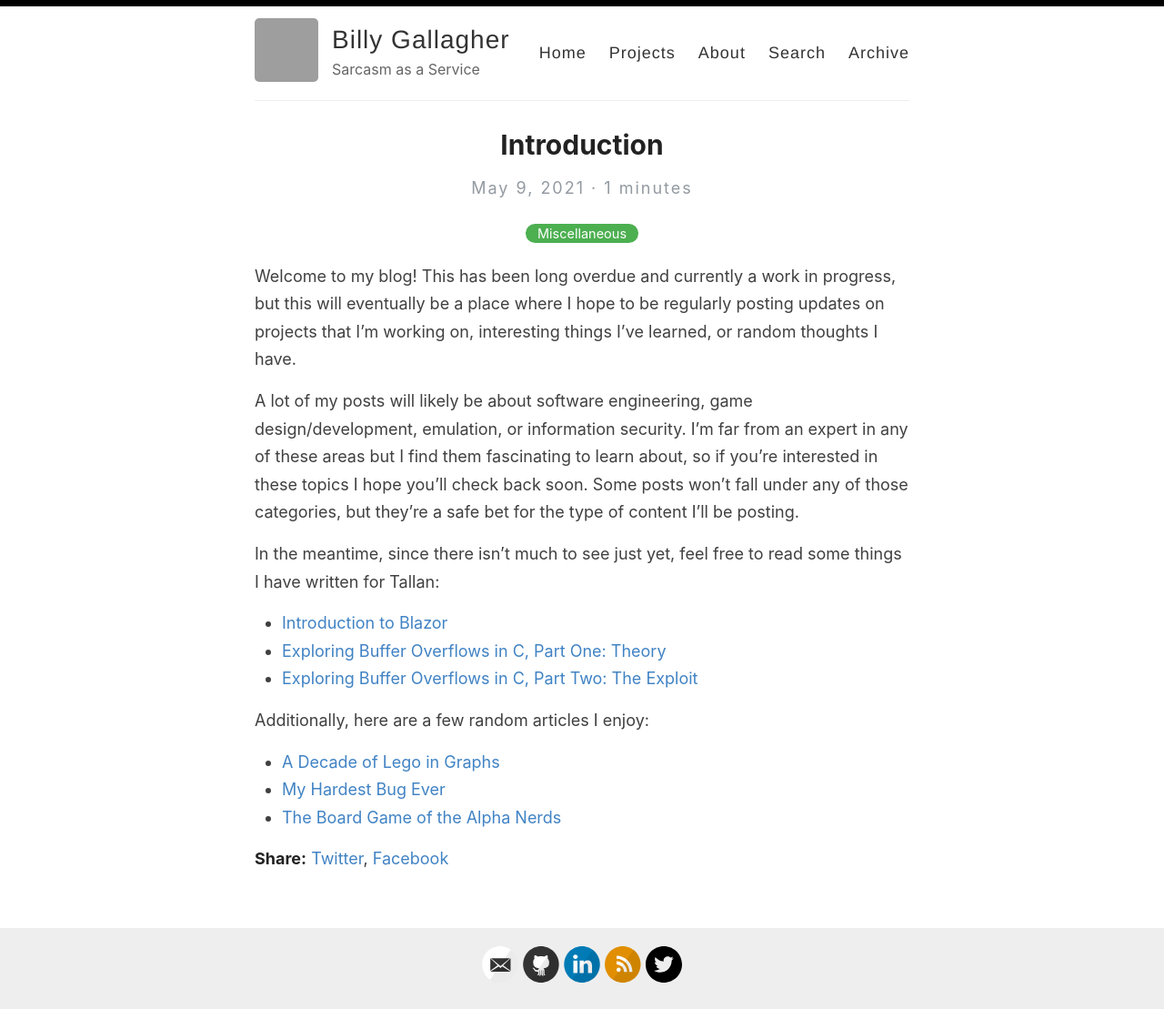
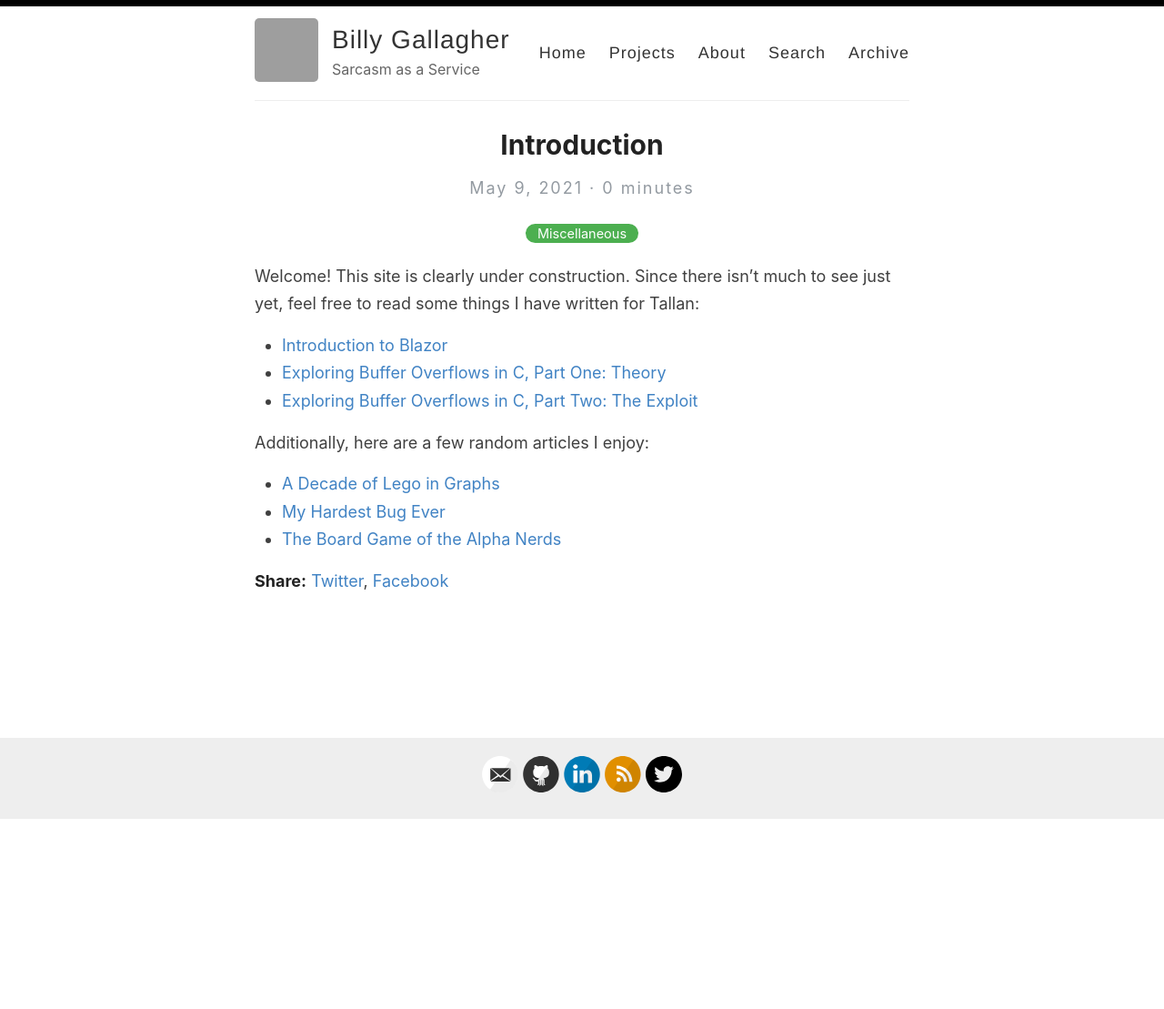
Before and after one commit to BillyGallagher/BillyGallagher.github.io, a Jekyll site: the page built from _posts/2021-05-09-welcome.md, in a window 1280 px wide. Shown: the whole page at 91% size. Built offline with Jekyll 4.4.1, drawn with Linux system fonts in a browser that asks for light colours; after the commit the page ends 901 px from its top, so only the background shows below that; grey boxes are pictures that could not be loaded.

Commit message:
Update 2021-05-09-welcome.md

```diff
--- a/_posts/2021-05-09-welcome.md
+++ b/_posts/2021-05-09-welcome.md
@@ -2,14 +2,10 @@
 layout: post
 title:  Introduction
 categories: Miscellaneous
-excerpt: Welcome to my blog! This is long overdue and currently a large work in progress, but this will eventually be a place where I'll post updates on projects that I'm working on, cool things I've learned, or random thoughts I have.
+excerpt: Welcome!
 ---
 
-Welcome to my blog! This has been long overdue and currently a work in progress, but this will eventually be a place where I hope to be regularly posting updates on projects that I'm working on, interesting things I've learned, or random thoughts I have.
-
-A lot of my posts will likely be about software engineering, game design/development, emulation, or information security. I'm far from an expert in any of these areas but I find them fascinating to learn about, so if you're interested in these topics I hope you'll check back soon. Some posts won't fall under any of those categories, but they're a safe bet for the type of content I'll be posting.
-
-In the meantime, since there isn't much to see just yet, feel free to read some things I have written for Tallan:
+Welcome! This site is clearly under construction. Since there isn't much to see just yet, feel free to read some things I have written for Tallan:
 
 - [Introduction to Blazor](https://www.tallan.com/blog/2021/01/19/introduction-to-blazor/)
 - [Exploring Buffer Overflows in C, Part One: Theory](https://www.tallan.com/blog/2019/03/07/exploring-buffer-overflows-in-c-part-one-theory/)
```
